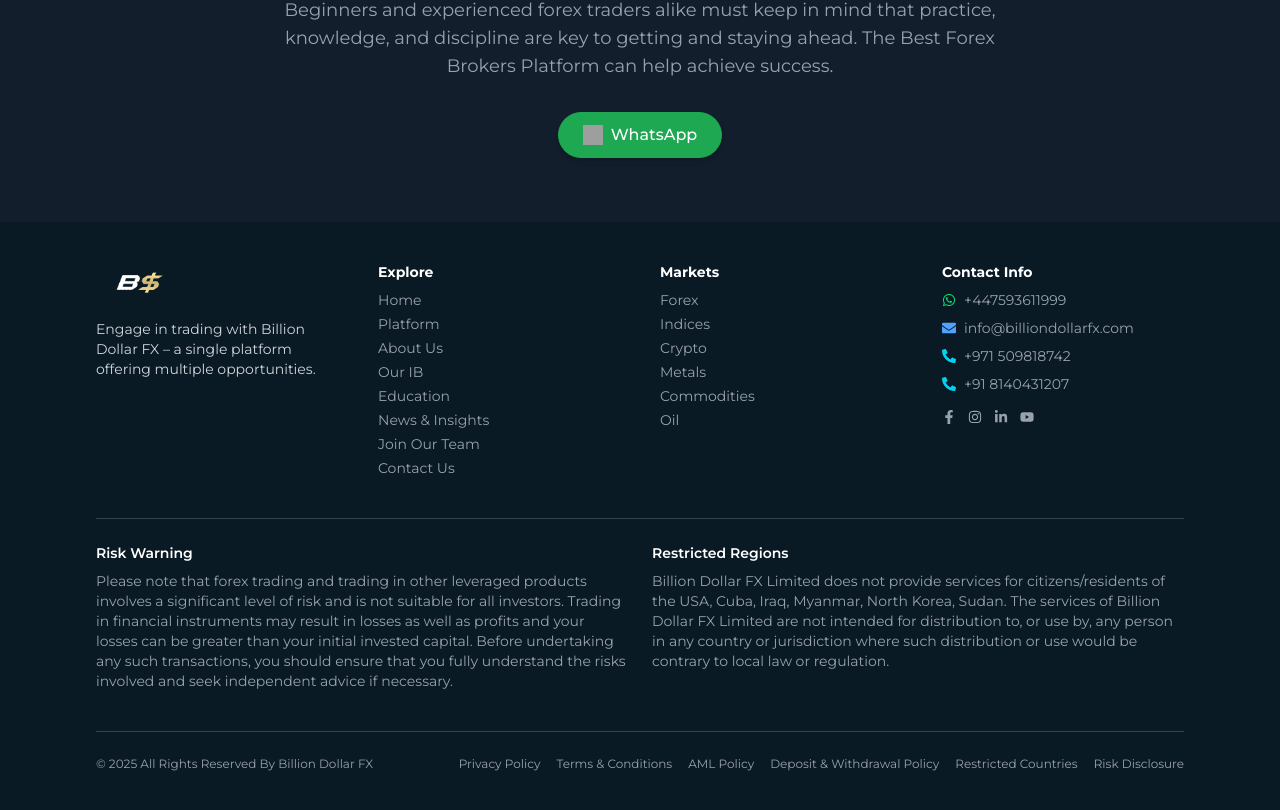
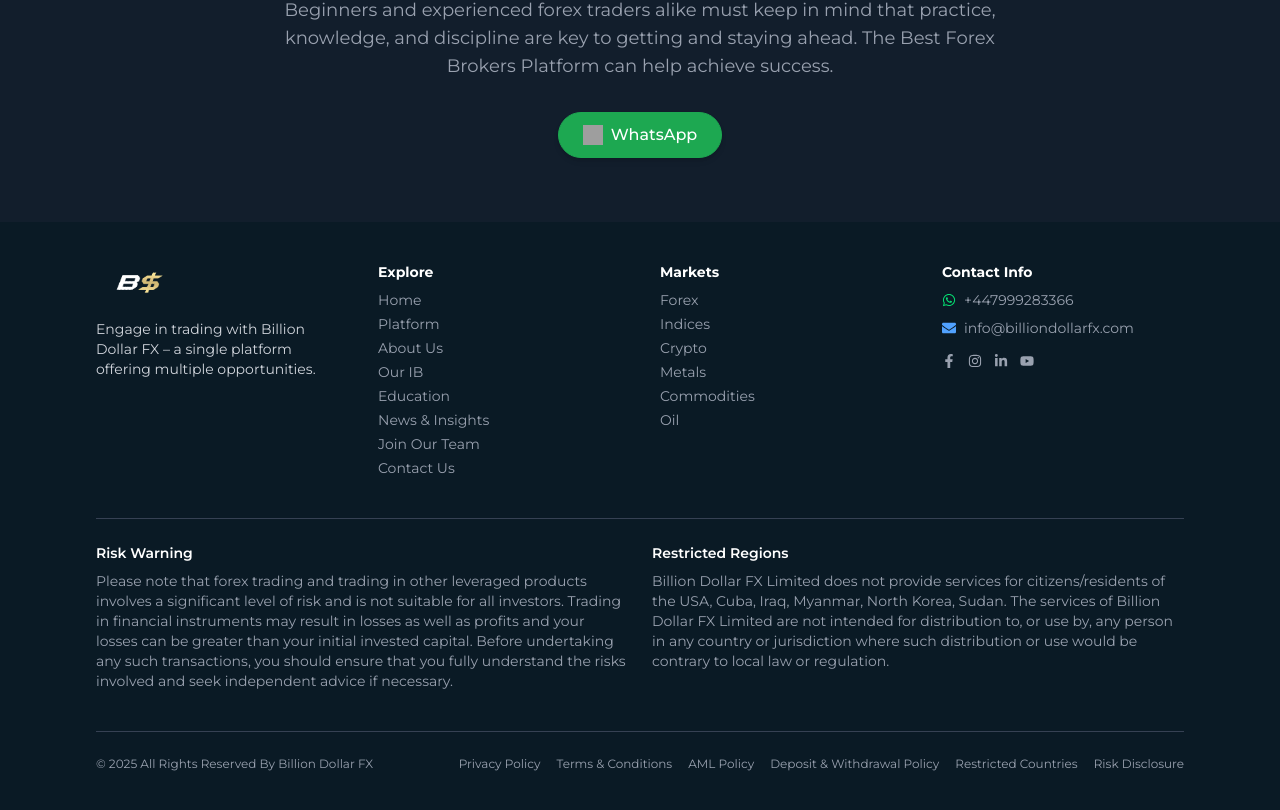
Before and after one commit to desertacredxb/billiondollarfx, a Next.js app: page /oil in a window 1280 px wide. Shown: the part 1959-2769 px from the top of the page. Built offline with nearby package versions, Linux system fonts and the light colour scheme; grey boxes are pictures that could not be loaded.

Commit message:
content updates

```diff
--- a/components/Footer.tsx
+++ b/components/Footer.tsx
@@ -99,25 +99,30 @@ export default function Footer() {
           <h3 className="font-bold text-white mb-2">Contact Info</h3>
           <ul className="text-gray-400 space-y-2">
             <li className="flex items-center gap-2">
-              <FaWhatsapp className="text-green-400" /> +447593611999
+              <FaWhatsapp className="text-green-400" /> +447999283366
             </li>
             <li className="flex items-center gap-2">
               <FaEnvelope className="text-blue-400" /> info@billiondollarfx.com
             </li>
-            <li className="flex items-center gap-2">
-              <FaPhoneAlt className="text-cyan-400" /> +971 509818742
-            </li>
-            <li className="flex items-center gap-2">
-              <FaPhoneAlt className="text-cyan-400" />
-              +91 8140431207
-            </li>
+
           </ul>
           <div className="flex gap-3 mt-4 text-gray-400">
-            {[FaFacebookF, FaInstagram, FaLinkedinIn, FaYoutube].map(
-              (Icon, idx) => (
-                <Icon key={idx} className="hover:text-white cursor-pointer" />
-              )
-            )}
+            {[
+              { Icon: FaFacebookF, url: "https://www.facebook.com/profile.php?id=61593561772784#" },
+              { Icon: FaInstagram, url: "https://www.instagram.com/billion.dollar_fx" },
+              { Icon: FaLinkedinIn, url: "#" },
+              { Icon: FaYoutube, url: "#" },
+            ].map(({ Icon, url }, idx) => (
+              <a
+                key={idx}
+                href={url}
+                target="_blank"
+                rel="noopener noreferrer"
+                className="hover:text-white cursor-pointer"
+              >
+                <Icon />
+              </a>
+            ))}
           </div>
         </div>
 
--- a/src/app/education/page.tsx
+++ b/src/app/education/page.tsx
@@ -99,7 +99,7 @@ export default function Education() {
         </h1>
         <p className="text-center text-gray-400 max-w-4xl mx-auto px-4 text-medium">
           Build your forex skills from the ground up with BillionDollarFX. This
-          beginner-friendly video program introduces you to how the Forex market
+          beginner-friendly program introduces you to how the Forex market
           works and how you can unlock its earning potential. Get familiar with
           essential trading terms and learn how to execute your first trades.
           Build your skills and confidence with the most trusted beginner course
--- a/src/app/page.tsx
+++ b/src/app/page.tsx
@@ -9,7 +9,8 @@ import Stats from "../../components/Stats";
 import TradeSection from "../../components/Markets";
 import Image from "next/image";
 import Button from "../../components/Button";
-import logo from "../../assets/logo.webp";
+import logo from "../../assets/bdfx.gif";
+
 import NewsInsights from "../../components/NewsInsights";
 import PaymentMethods from "../../components/PaymentMethods";
 import InsightsSection from "../../components/Inside_Contact";
```
